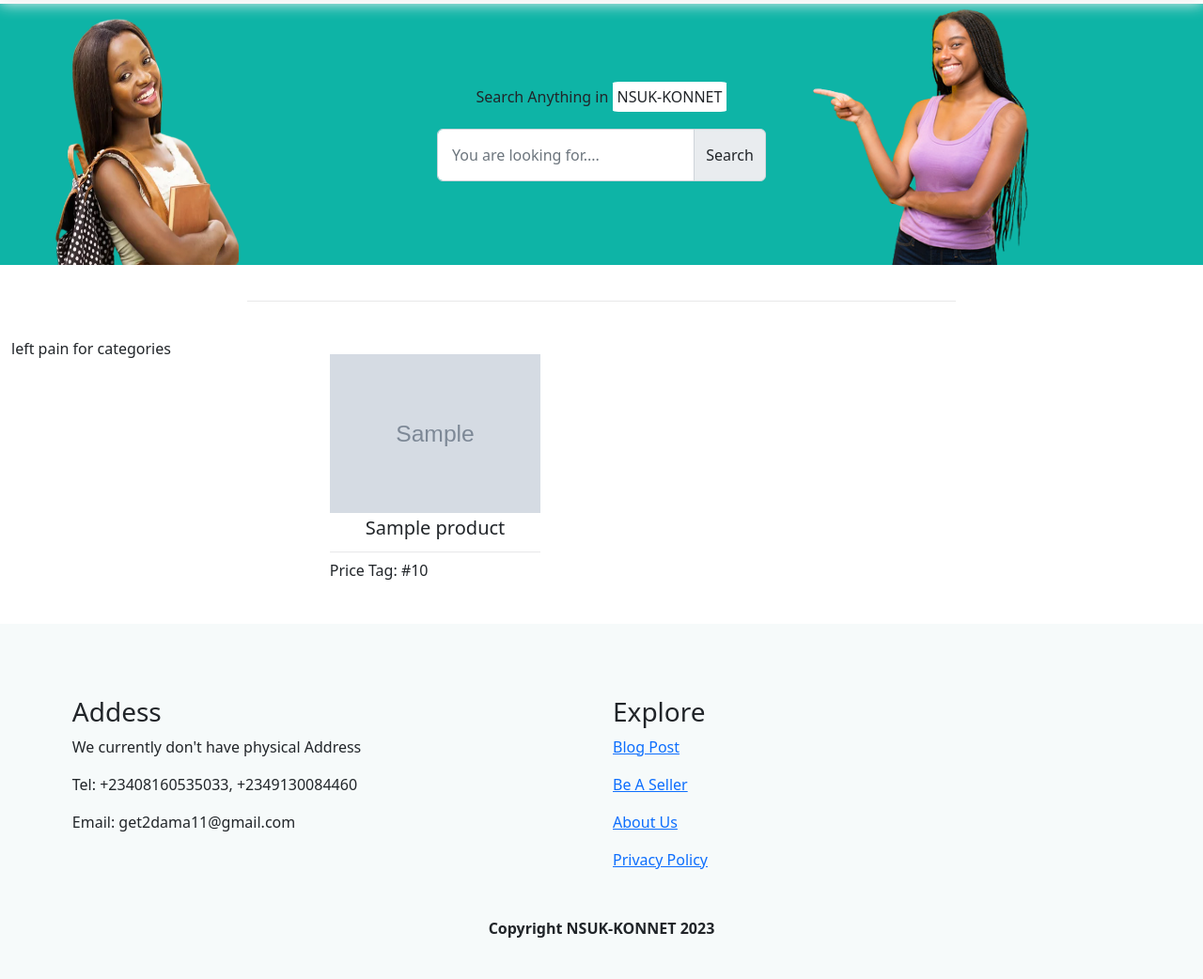
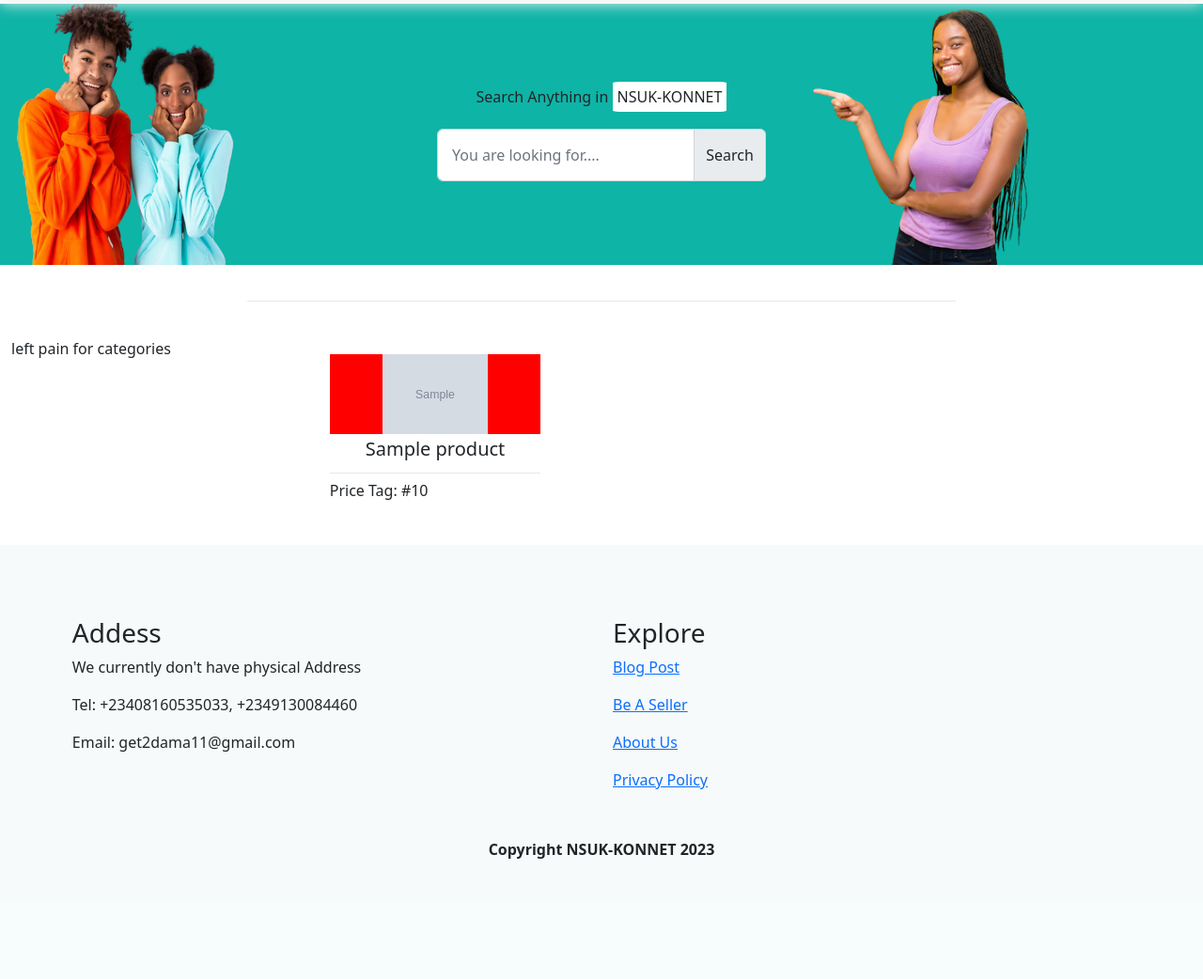
Before and after one commit to DamaMichaelYohanna/nsuk-konnet, a Django app: page /market/ in a window 1280 px wide. Shown: the part 72-1114 px from the top of the page at 94% size. After the commit the page ends 986 px from the top, so only its background shows below. Run offline with Django 4.2, Linux system fonts and the light colour scheme; tables that the repository leaves empty hold one stand-in row (values such as "Sample post"); grey boxes marked "Sample" are stand-in pictures; some libraries are stand-ins or nearby versions; some web fonts are replaced.

Commit message:
added images

```diff
--- a/bloggie/market/static/market/market_style.css
+++ b/bloggie/market/static/market/market_style.css
@@ -31,8 +31,7 @@
     padding-bottom: 3%;
 }
 .market-product-inner img{
-    height: 100%;
-    width: 100%;
+    width: 50%;
 }
 .market-product-inner:hover{
     /* background: rgb(86, 161, 86); */
```
Also changed, not shown: bloggie/market/static/market/girl1.png, bloggie/market/static/market/girl2.png (added).
